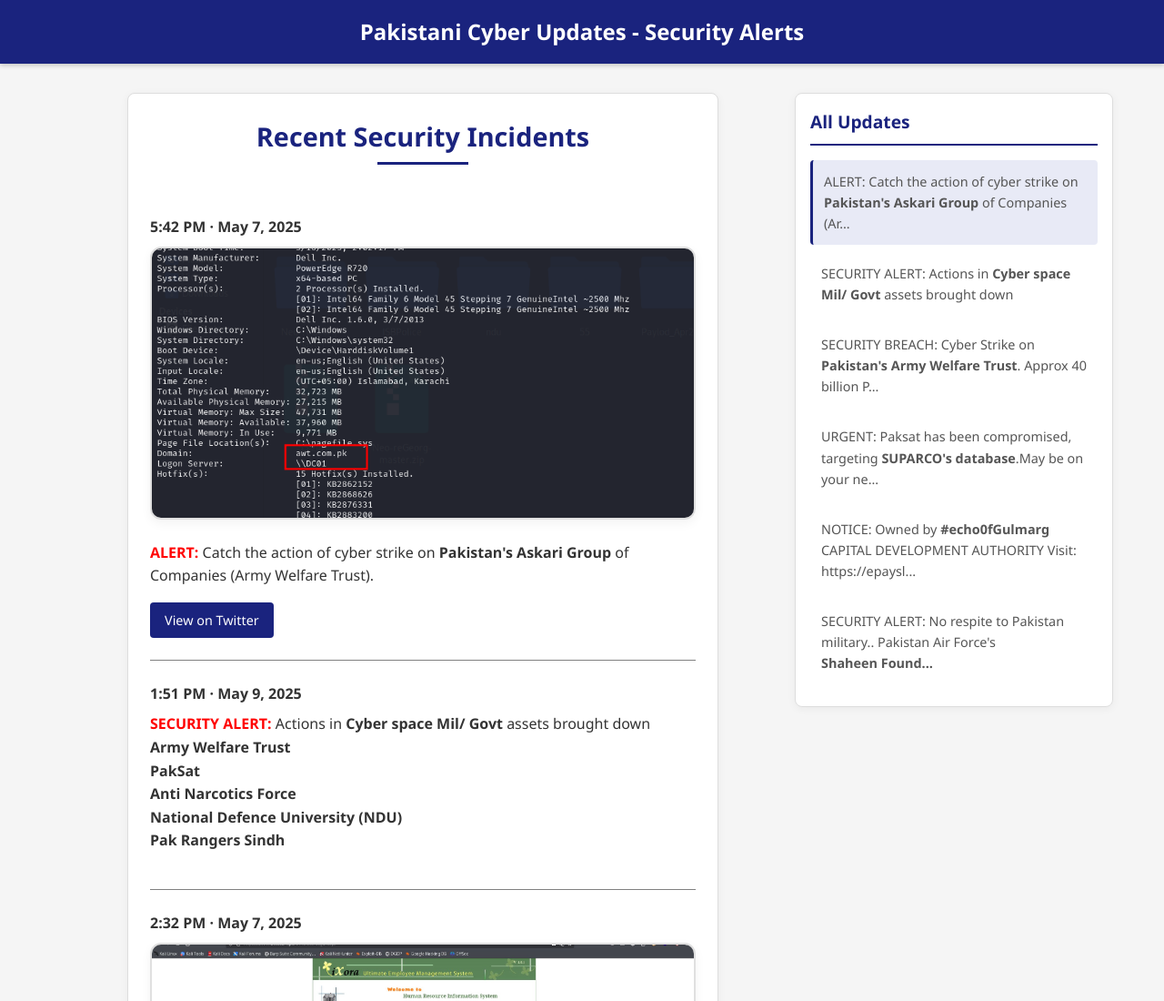
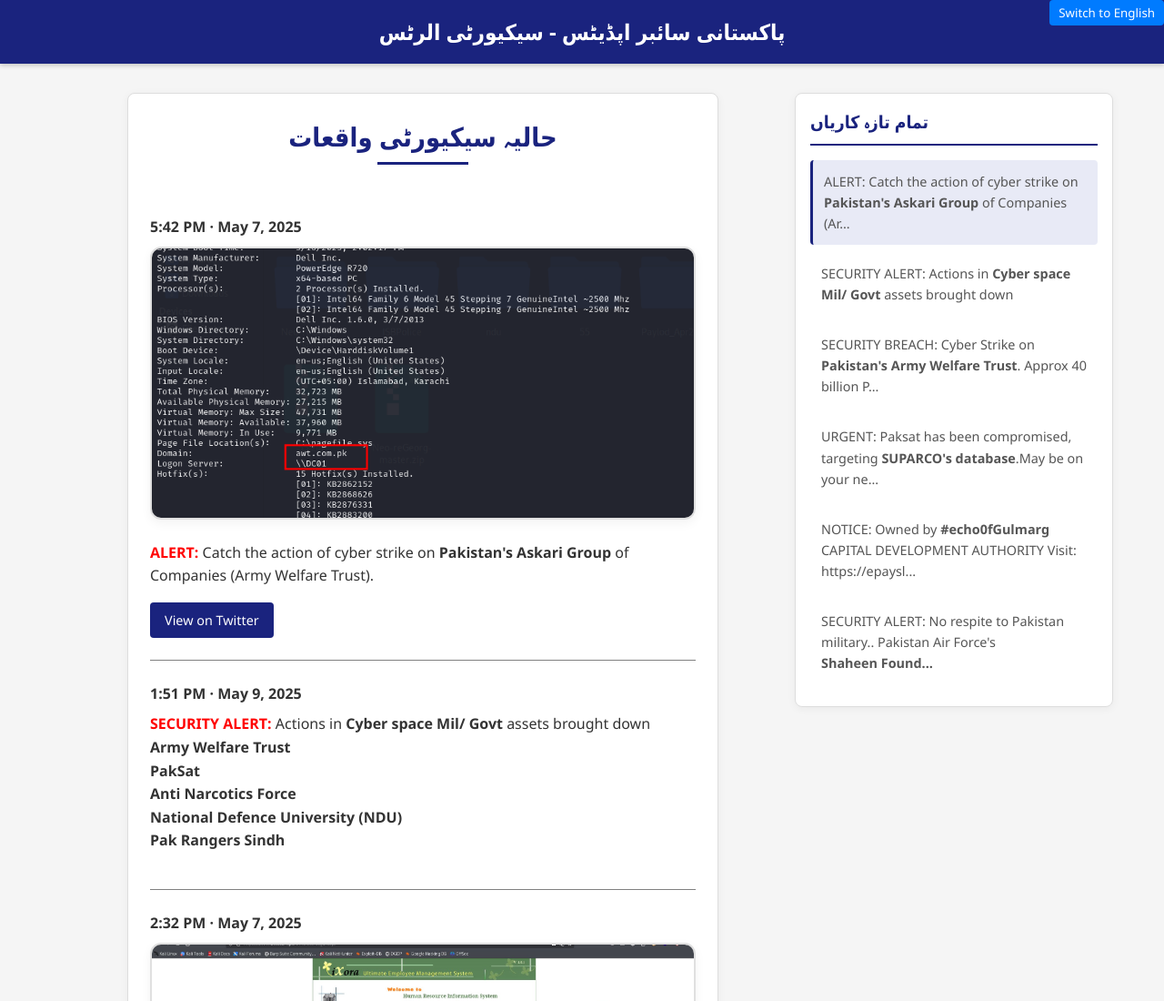
Before and after one commit to nothing454353/pakistani-cyber-updates, a plain HTML site: page index.html in a window 1280 px wide. Shown: the top 1100 px of the page at 91% size. Drawn offline with Linux system fonts and the light colour scheme.

Commit message:
Add files via upload

```diff
--- a/index.html
+++ b/index.html
@@ -21,6 +21,7 @@
         background-color: #f5f5f5;
         color: #333;
         line-height: 1.6;
+        position: relative;
       }
 
       nav {
@@ -187,7 +188,19 @@
       .first-word {
         color: red;
       }
-
+      .lang-toggle {
+        top: 0;
+        right: 0;
+        position: absolute;
+        cursor: pointer;
+        background: #007bff;
+        color: white;
+        padding: 5px 10px;
+        border: none;
+        border-radius: 4px;
+        margin-bottom: 10px;
+        z-index: 9999;
+      }
       footer {
         text-align: center;
         padding: 1rem 0;
@@ -227,20 +240,48 @@
     </style>
   </head>
   <body>
+    <button class="lang-toggle" onclick="toggleLanguage()">
+      Switch to English
+    </button>
+
     <nav>
-      <div class="nav-title">Pakistani Cyber Updates - Security Alerts</div>
+      <div
+        class="nav-title"
+        data-en="Pakistani Cyber Updates - Security Alerts"
+        data-ur="پاکستانی سائبر اپڈیٹس - سیکیورٹی الرٹس"
+      >
+        پاکستانی سائبر اپڈیٹس - سیکیورٹی الرٹس
+      </div>
+
+      <!-- <div class="nav-title">Pakistani Cyber Updates - Security Alerts</div> -->
     </nav>
 
     <div class="main-container">
       <div class="posts-container">
-        <h2 class="feed-title">Recent Security Incidents</h2>
+        <h2
+          class="feed-title"
+          data-en="Recent Security Incidents"
+          data-ur="حالیہ سیکیورٹی واقعات"
+        >
+          حالیہ سیکیورٹی واقعات
+        </h2>
+
+        <!-- <h2 class="feed-title">Recent Security Incidents</h2> -->
         <div class="posts" id="posts-container">
           <!-- Posts will be dynamically inserted here -->
         </div>
       </div>
 
       <div class="sidebar" id="sidebar">
-        <h3 class="sidebar-title">All Updates</h3>
+        <h3
+          class="sidebar-title"
+          data-en="All Updates"
+          data-ur="تمام تازہ کاریاں"
+        >
+          تمام تازہ کاریاں
+        </h3>
+
+        <!-- <h3 class="sidebar-title">All Updates</h3> -->
       </div>
     </div>
 
@@ -249,6 +290,19 @@
     </footer>
 
     <script>
+      let currentLang = "ur";
+
+      function toggleLanguage() {
+        const elements = document.querySelectorAll("[data-en]");
+        currentLang = currentLang === "ur" ? "en" : "ur";
+
+        elements.forEach((el) => {
+          el.textContent = el.dataset[currentLang];
+        });
+
+        document.querySelector(".lang-toggle").textContent =
+          currentLang === "ur" ? "Switch to English" : "اردو میں تبدیل کریں";
+      }
       const posts = [
         {
           image: "images/post1.png",
```
